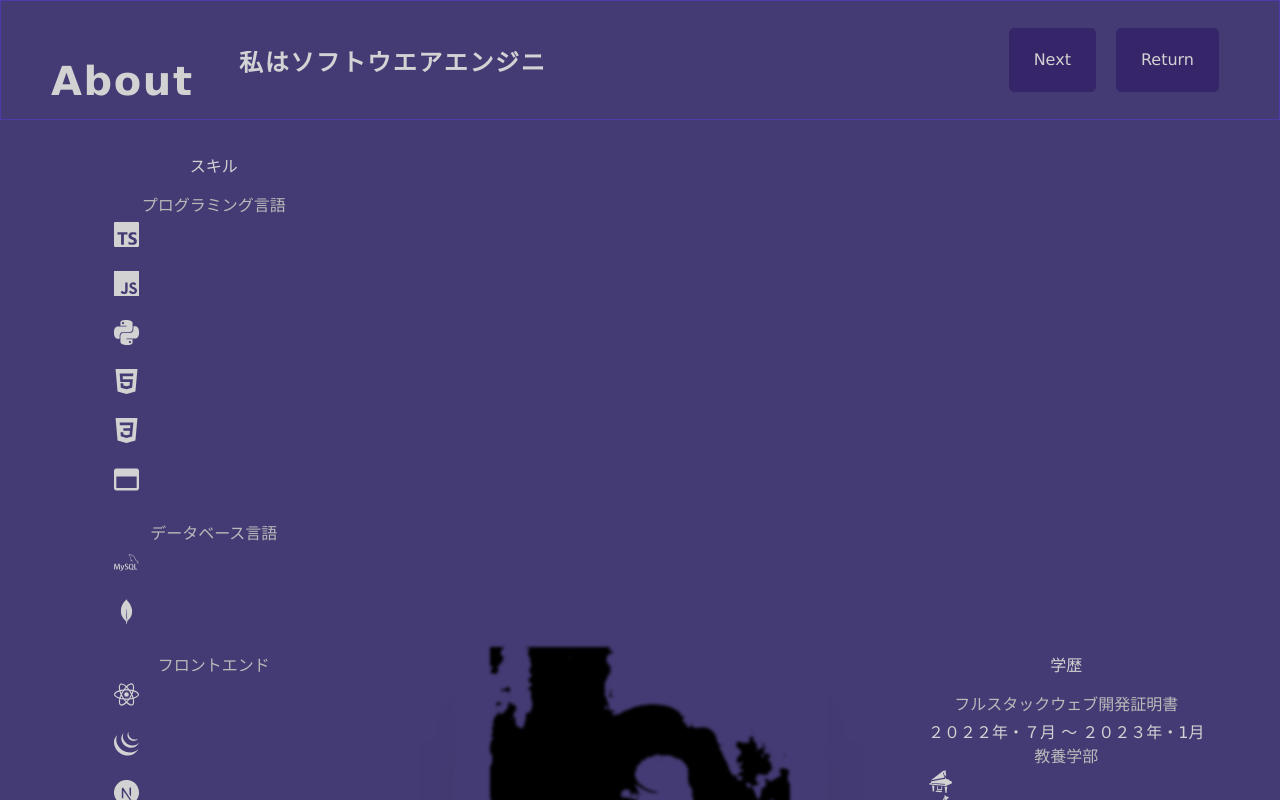
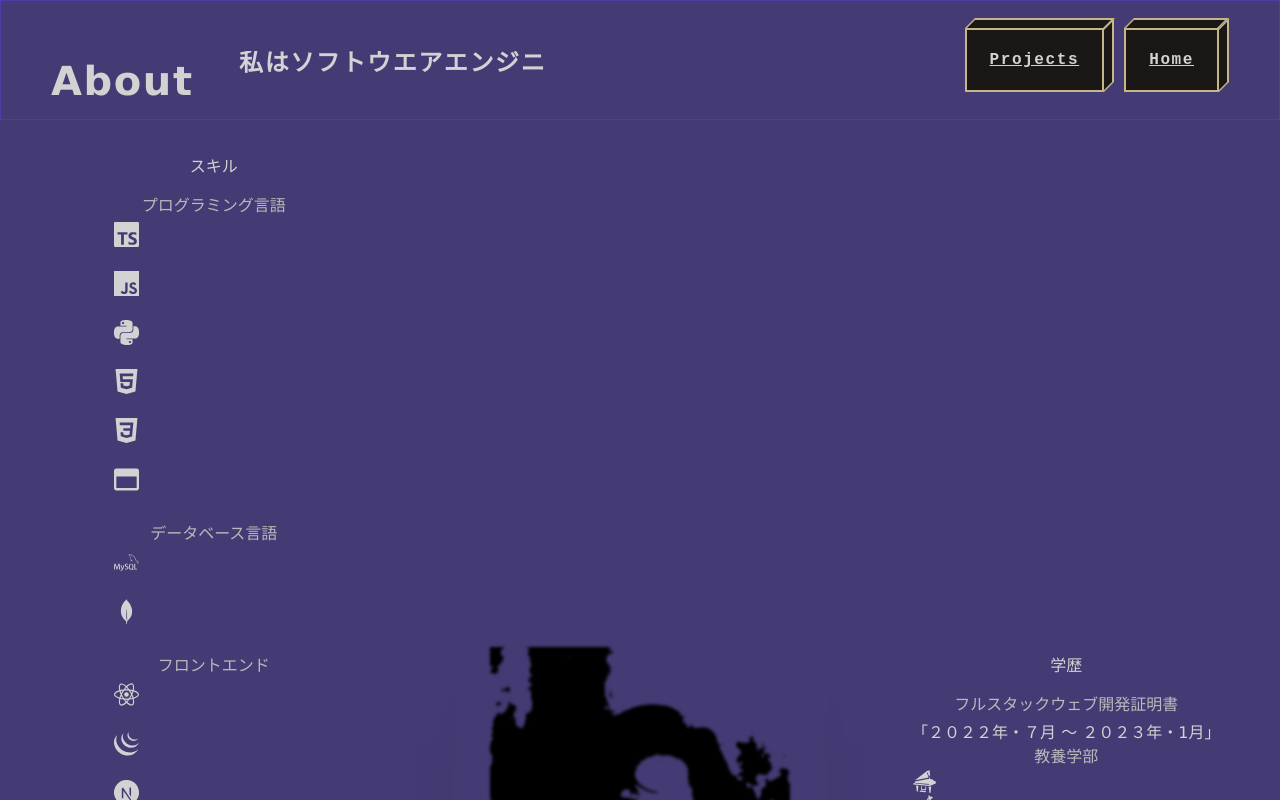
Before and after one commit to KangaZero/presentation, a Next.js app: page /about in a window 1280 px wide. Built offline with nearby package versions, Linux system fonts and the light colour scheme.

Commit message:
Replace buttons with custom 3d button, and changed fonts and usyd svg text to white

```diff
--- /dev/null
+++ b/src/components/ThreeDButton.tsx
@@ -0,0 +1,38 @@
+"use client";
+
+import { motion } from "framer-motion";
+import Link from "next/link";
+import { fadeIn, parentVariants, childVariants } from "../utils/motion";
+
+
+export interface ThreeDButtonProps {
+  text: string;
+  link: string;
+}
+
+const ThreeDButton: React.FC<ThreeDButtonProps> = ({ text, link }) => {
+  return (
+    <Link href={link}>
+    <motion.button
+    initial="hidden"
+      animate="enter"
+      exit="exit"
+      variants={parentVariants}
+    type="button"
+    className="three-d-btn cube cube-hover"
+    >
+      <div className="bg-top">
+        <div className="bg-inner"></div>
+      </div>
+      <div className="bg-right">
+        <div className="bg-inner"></div>
+      </div>
+      <div className="bg">
+        <div className="bg-inner"></div>
+      </div>
+      <div className="text">{text}</div>
+    </motion.button>
+    </Link>
+  );
+};
+export default ThreeDButton;
--- a/src/pages/_app.tsx
+++ b/src/pages/_app.tsx
@@ -3,6 +3,7 @@ import '@/styles/start.scss';
 import '@/styles/about.scss';
 import '@/styles/vertical-text-carousel.scss';
 import '@/styles/profile-card.scss';
+import '@/styles/three-d-button.scss';
 import type { AppProps } from 'next/app';
 import { AnimatePresence } from 'framer-motion';
 
--- a/src/pages/about.tsx
+++ b/src/pages/about.tsx
@@ -38,8 +38,8 @@ import roles from "../constants/roles";
 import profile from "../constants/profile";
 import VerticalTextCarousel from "@/components/VerticalTextCarousel";
 import ProfileCard from "@/components/profileCard";
-import {TypingText} from "@/components/TypingText";
-import Usyd from '../../public/usyd.svg'
+import ThreeDButton from "@/components/ThreeDButton";
+import Usyd from "../../public/usyd.svg";
 import Link from "next/link";
 import Image from "next/image";
 
@@ -77,7 +77,9 @@ const About = () => {
         </motion.h1>
 
         <motion.div className="about-heading-button-container">
-          <Link href="/projects">
+            <ThreeDButton text="Projects" link="/projects" />
+            <ThreeDButton text="Home" link="/" />
+          {/* <Link href="/projects">
             <motion.button
               initial="hidden"
               whileInView="show"
@@ -97,8 +99,8 @@ const About = () => {
               className="return-button"
             >
               Return
-            </motion.button>
-          </Link>
+            </motion.button> */}
+          {/* </Link> */}
         </motion.div>
       </motion.div>
       {/* about-body */}
@@ -254,45 +256,43 @@ const About = () => {
           <motion.div className="skill-container">
             <motion.h1 className="skill-text">学歴</motion.h1>
             <motion.div className="skill-icons-container">
-            <motion.h2
+              <motion.h2
+                className="skill-sub-text"
                 initial="hidden"
                 whileInView="show"
                 viewport={{ once: false, amount: 0.25 }}
                 variants={fadeIn("up", "tween", 0.6, 0.5)}
               >
-               フルスタックウェブ開発証明書
+                フルスタックウェブ開発証明書
               </motion.h2>
-                  <div className="divider"></div>
+              <div className="divider"></div>
               <motion.h3
-                className="date-text"
+                className="skill-sub-text"
                 initial="hidden"
                 whileInView="show"
                 viewport={{ once: false, amount: 0.25 }}
                 variants={fadeIn("right", "tween", 0.6, 0.5)}
               >
-
-
-                ２０２２年・７月 ～ ２０２３年・1月
+                「２０２２年・７月 ～ ２０２３年・1月」
               </motion.h3>
               <motion.h2
+                className="skill-sub-text"
                 initial="hidden"
                 whileInView="show"
                 viewport={{ once: false, amount: 0.25 }}
                 variants={fadeIn("down", "tween", 0.6, 0.5)}
               >
-
-                教養学部 <GiGrandPiano size={25}/> <GiJapan size={25}/>
+                教養学部 <GiGrandPiano size={25} /> <GiJapan size={25} />
               </motion.h2>
-                  <div className="divider"></div>
+              <div className="divider"></div>
               <motion.h3
-                className="date-text"
+                className="skill-sub-text"
                 initial="hidden"
                 whileInView="show"
                 viewport={{ once: false, amount: 0.25 }}
                 variants={fadeIn("left", "tween", 0.6, 0.5)}
               >
-
-                ２０１９年・1月 ～ ２０２２年・７月
+                「２０１９年・1月 ～ ２０２２年・７月」
               </motion.h3>
               <motion.div
                 initial="hidden"
@@ -301,35 +301,31 @@ const About = () => {
                 variants={slideIn("right", "tween", 1, 0.5)}
                 className="icons-container"
               >
-                <Image src={Usyd} alt='Usyd logo' width={150} height={80} />
-
+                <Image src={Usyd} alt="Usyd logo" width={150} height={80} />
               </motion.div>
             </motion.div>
             <motion.h1 className="skill-text">職歴</motion.h1>
             <motion.div className="skill-icons-container">
               <motion.h2
+                className="skill-sub-text"
                 initial="hidden"
                 whileInView="show"
                 viewport={{ once: false, amount: 0.25 }}
                 variants={fadeIn("down", "tween", 0.6, 0.5)}
               >
-
-                ピアノ家庭教師 <GiGrandPiano size={25}/>
+                ピアノ家庭教師 <GiGrandPiano size={25} />
               </motion.h2>
               <motion.h3
-                className="date-text"
+                className="skill-sub-text"
                 initial="hidden"
                 whileInView="show"
                 viewport={{ once: false, amount: 0.25 }}
                 variants={fadeIn("left", "tween", 0.6, 0.5)}
               >
-
-                ２０１９年 ～ 現在
+                「２０１９年 ～ 現在」
               </motion.h3>
-
             </motion.div>
           </motion.div>
-
         </motion.div>
       </motion.div>
     </motion.div>
--- a/src/styles/about.scss
+++ b/src/styles/about.scss
@@ -62,6 +62,15 @@
     padding: 2px;
 }
 
+.skill-text{
+    font-family: 'Rampart One';
+}
+
+.skill-sub-text{
+    // font-family: 'DotGothic16';
+    // font-size: 15px;
+}
+
 .skill-icons-container {
     display: flex;
     flex-direction: column;
--- a/src/styles/globals.css
+++ b/src/styles/globals.css
@@ -2,10 +2,15 @@
 @tailwind components;
 @tailwind utilities;
 
-@import url('https://fonts.googleapis.com/earlyaccess/hannari.css');
-@import url('https://fonts.googleapis.com/css?family=Sawarabi+Mincho');
-@font-face { font-family: 'Hannari'; src: local('Hannari') or url('https://fonts.googleapis.com/earlyaccess/hannari.css'); }
-@font-face { font-family: 'Sawarabi Mincho'; src: local('Sawarabi Mincho') or url('https://fonts.googleapis.com/css?family=Sawarabi+Mincho'); }
+
+@import url('https://fonts.googleapis.com/earlyaccess/nicomoji.css');
+@import url('https://fonts.googleapis.com/css2?family=Rampart+One&display=swap');
+@import url('https://fonts.googleapis.com/css2?family=DotGothic16&display=swap');
+
+
+@font-face { font-family: 'Nico Moji'; src: local('Nico Moji') or url('https://fonts.googleapis.com/earlyaccess/nicomoji.css'); }
+@font-face { font-family: 'Rampart One'; src: local('Rampart One') or url('https://fonts.googleapis.com/css2?family=Rampart+One&display=swap'); }
+@font-face { font-family: 'DotGothic16'; src: local('DotGothic16') or url('https://fonts.googleapis.com/css2?family=DotGothic16&display=swap'); }
 
 @media (prefers-color-scheme: dark) {
   :root {
@@ -61,7 +66,7 @@ body {
       rgb(var(--background-end-rgb))
       )
       rgb(var(--background-start-rgb));
-  font-family: 'Hannari', 'Sawarabi Mincho', 'Lucida Grande', 'Lucida Sans Unicode', Geneva, Verdana, sans-serif;
+  font-family: 'Nico Moji', 'Lucida Grande', 'Lucida Sans Unicode', Geneva, Verdana, sans-serif;
     }
 
 a {
--- /dev/null
+++ b/src/styles/three-d-button.scss
@@ -0,0 +1,108 @@
+$color: #c5b686;
+$inner-color: #191816;
+
+.three-d-btn {
+    display: block;
+    padding: 0.7em 1em;
+    background: transparent;
+    outline: none;
+    border: 0;
+    color: $color;
+    letter-spacing: 0.1em;
+    font-family: monospace;
+    font-size: 17px;
+    font-weight: bold;
+    z-index: 1;
+   }
+
+   .three-d-btn:hover {
+    cursor: pointer;
+   }
+
+   .cube {
+    position: relative;
+    transition: all 0.5s;
+   }
+
+   .cube .bg-top {
+    position: absolute;
+    height: 10px;
+    background: $color;
+    bottom: 100%;
+    left: 5px;
+    right: -5px;
+    transform: skew(-45deg, 0);
+    margin: 0;
+    transition: all 0.4s;
+   }
+
+   .cube .bg-top .bg-inner {
+    bottom: 0;
+   }
+
+   .cube .bg {
+    position: absolute;
+    left: 0;
+    bottom: 0;
+    top: 0;
+    right: 0;
+    background: $color;
+    transition: all 0.4s;
+   }
+
+   .cube .bg-right {
+    position: absolute;
+    background: $color;
+    top: -5px;
+    z-index: 0;
+    bottom: 5px;
+    width: 10px;
+    left: 100%;
+    transform: skew(0, -45deg);
+    transition: all 0.4s;
+   }
+
+   .cube .bg-right .bg-inner {
+    left: 0;
+   }
+
+   .cube .bg-inner {
+    background: $inner-color;
+    position: absolute;
+    left: 2px;
+    right: 2px;
+    top: 2px;
+    bottom: 2px;
+   }
+
+   .cube .text {
+    position: relative;
+    transition: all 0.4s;
+   }
+
+   .cube:hover .bg-inner {
+    background: $color;
+    transition: all 0.4s;
+   }
+
+   .cube:hover .text {
+    color: #28282d;
+    transition: all 0.4s;
+   }
+
+   .cube:hover .bg-right,
+   .cube:hover .bg,
+   .cube:hover .bg-top {
+    background: #28282d;
+   }
+
+   .cube:active {
+    z-index: 9999;
+    animation: bounce .1s linear;
+   }
+
+   @keyframes bounce {
+    50% {
+     transform: scale(0.9);
+    }
+   }
```
Also changed, not shown: public/usyd.svg.
